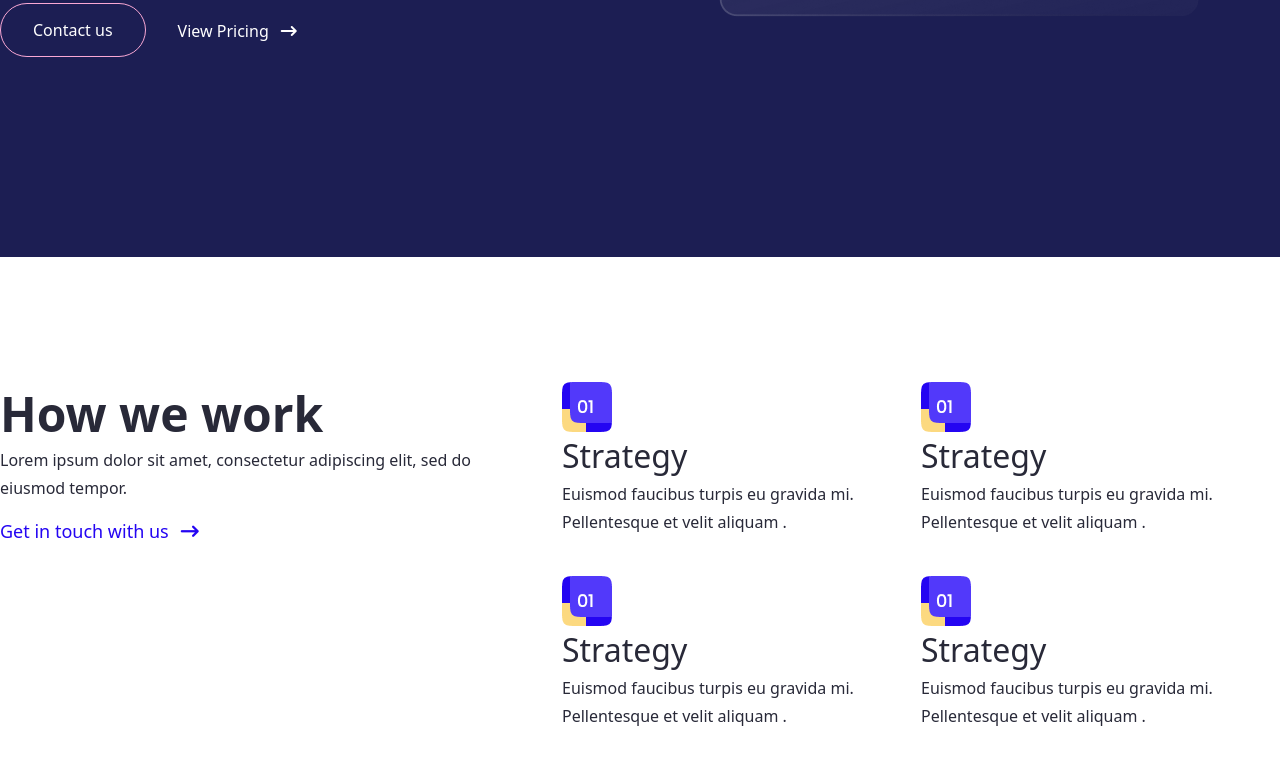
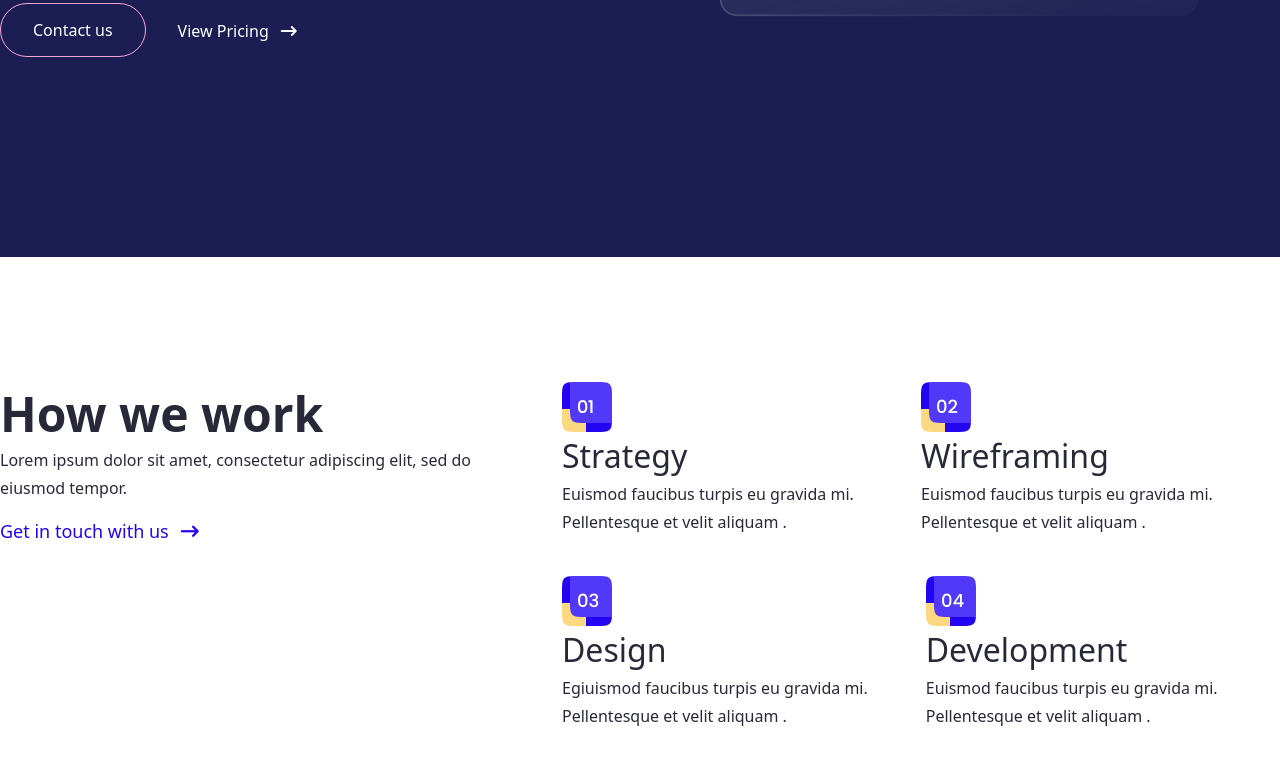
Before and after one commit to alaminusa/tailwind_two, a plain HTML site: page index.html in a window 1280 px wide. Shown: the part 543-1308 px from the top of the page. Drawn offline with nearby package versions, Linux system fonts and the light colour scheme.

Commit message:
[card logo add]

```diff
--- a/index.html
+++ b/index.html
@@ -59,20 +59,20 @@
           <p class="text-[16px] text-[#282938] leading-[28px] font-normal font-sans">Euismod faucibus turpis eu gravida mi. Pellentesque et velit aliquam .</p>
         </div>
         <div class="div">
-          <img src="image/work1.png" alt="work1.png">
-          <h4 class="text-[32px] text-[#282938] leading-[48px] font-normal font-sans">Strategy</h4>
+          <img src="image/work2.png" alt="work2.png">
+          <h4 class="text-[32px] text-[#282938] leading-[48px] font-normal font-sans">Wireframing</h4>
           <p class="text-[16px] text-[#282938] leading-[28px] font-normal font-sans">Euismod faucibus turpis eu gravida mi. Pellentesque et velit aliquam .</p>
         </div>
       </div>
       <div class="flex justify-between pt-10">
         <div class="div">
-          <img src="image/work1.png" alt="work1.png">
-          <h4 class="text-[32px] text-[#282938] leading-[48px] font-normal font-sans">Strategy</h4>
-          <p class="text-[16px] text-[#282938] leading-[28px] font-normal font-sans">Euismod faucibus turpis eu gravida mi. Pellentesque et velit aliquam .</p>
+          <img src="image/work3.png" alt="work1.png">
+          <h4 class="text-[32px] text-[#282938] leading-[48px] font-normal font-sans">Design</h4>
+          <p class="text-[16px] text-[#282938] leading-[28px] font-normal font-sans">Egiuismod faucibus turpis eu gravida mi. Pellentesque et velit aliquam .</p>
         </div>
         <div class="div">
-          <img src="image/work1.png" alt="work1.png">
-          <h4 class="text-[32px] text-[#282938] leading-[48px] font-normal font-sans">Strategy</h4>
+          <img src="image/work4.png" alt="work4.png">
+          <h4 class="text-[32px] text-[#282938] leading-[48px] font-normal font-sans">Development</h4>
           <p class="text-[16px] text-[#282938] leading-[28px] font-normal font-sans">Euismod faucibus turpis eu gravida mi. Pellentesque et velit aliquam .</p>
         </div>
       </div>
```
